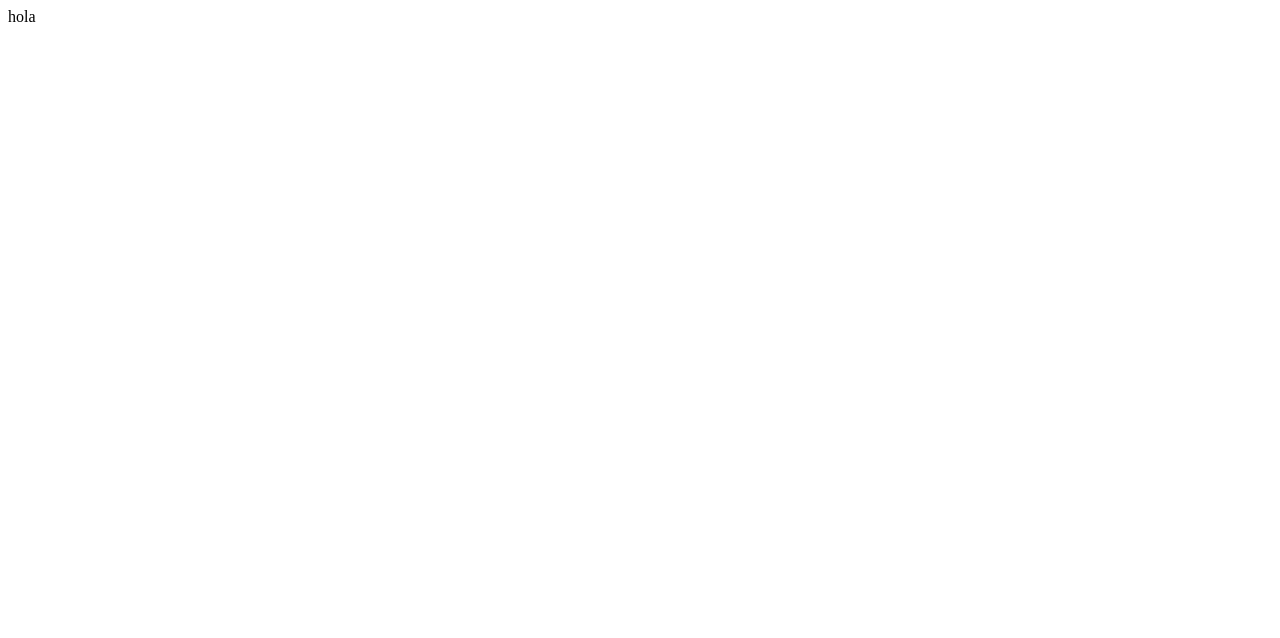
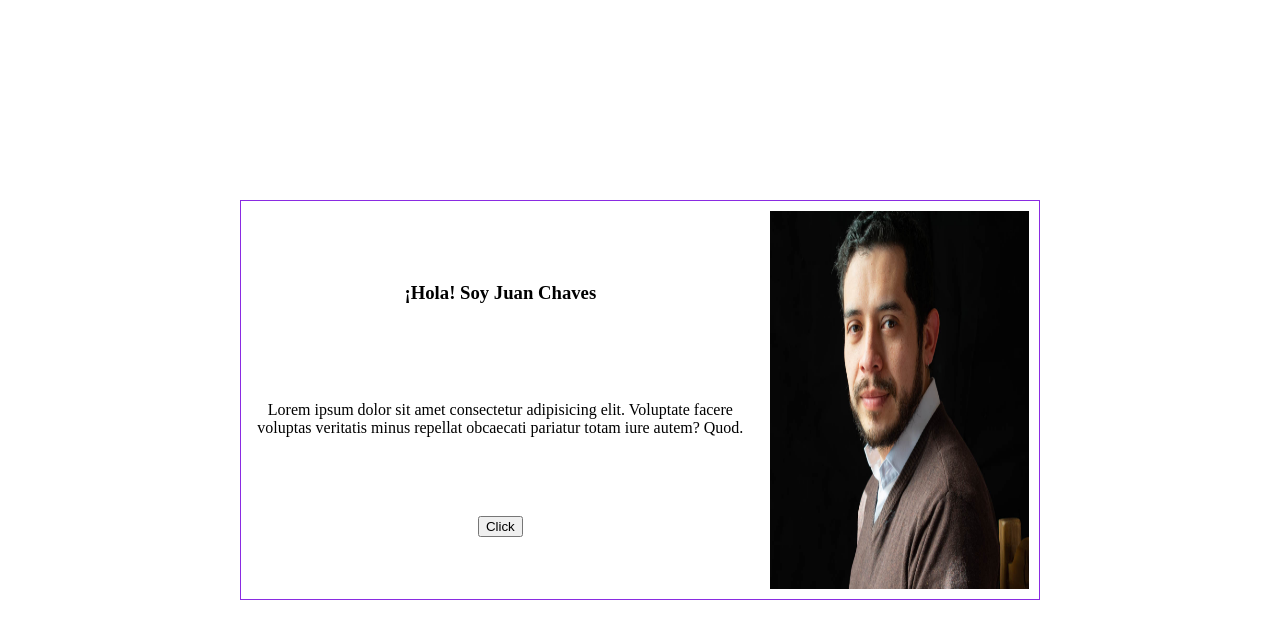
Before and after one commit to JuanDChaves/CAC-card, a plain HTML site: page index.html in a window 1280 px wide. Drawn offline with Linux system fonts and the light colour scheme.

Commit message:
layout 1

```diff
--- a/index.html
+++ b/index.html
@@ -5,11 +5,22 @@
     <meta charset="UTF-8">
     <meta http-equiv="X-UA-Compatible" content="IE=edge">
     <meta name="viewport" content="width=device-width, initial-scale=1.0">
+    <link rel="stylesheet" href="./style.css">
     <title>ID Card</title>
 </head>
 
 <body>
-    hola
+    <div class="card">
+        <div class="info">
+            <h3>¡Hola! Soy Juan Chaves</h3>
+            <p>Lorem ipsum dolor sit amet consectetur adipisicing elit. Voluptate facere voluptas veritatis minus
+                repellat obcaecati pariatur totam iure autem? Quod.</p>
+            <button>Click</button>
+        </div>
+        <div class="foto">
+            <img src="./images/foto.jpg" alt="Foto de Juan Chaves">
+        </div>
+    </div>
 </body>
 
 </html>
--- a/style.css
+++ b/style.css
@@ -0,0 +1,48 @@
+* {
+  box-sizing: border-box;
+}
+
+body {
+  display: flex;
+  justify-content: center;
+  align-items: center;
+  height: 100vh;
+  margin: 0;
+}
+
+.card {
+  width: 800px;
+  height: 400px;
+  border: 1px solid blueviolet;
+  display: flex;
+}
+
+.info {
+  display: flex;
+  flex-direction: column;
+  align-items: center;
+  justify-content: space-evenly;
+  width: 65%;
+}
+
+/* .info h3 {
+
+} */
+
+.info p {
+  text-align: center;
+}
+
+/* .info button {
+
+} */
+
+.foto {
+  width: 35%;
+}
+
+.foto img {
+  padding: 10px;
+  width: 100%;
+  height: 100%;
+}
```
Also changed, not shown: images/foto.jpg (added).
